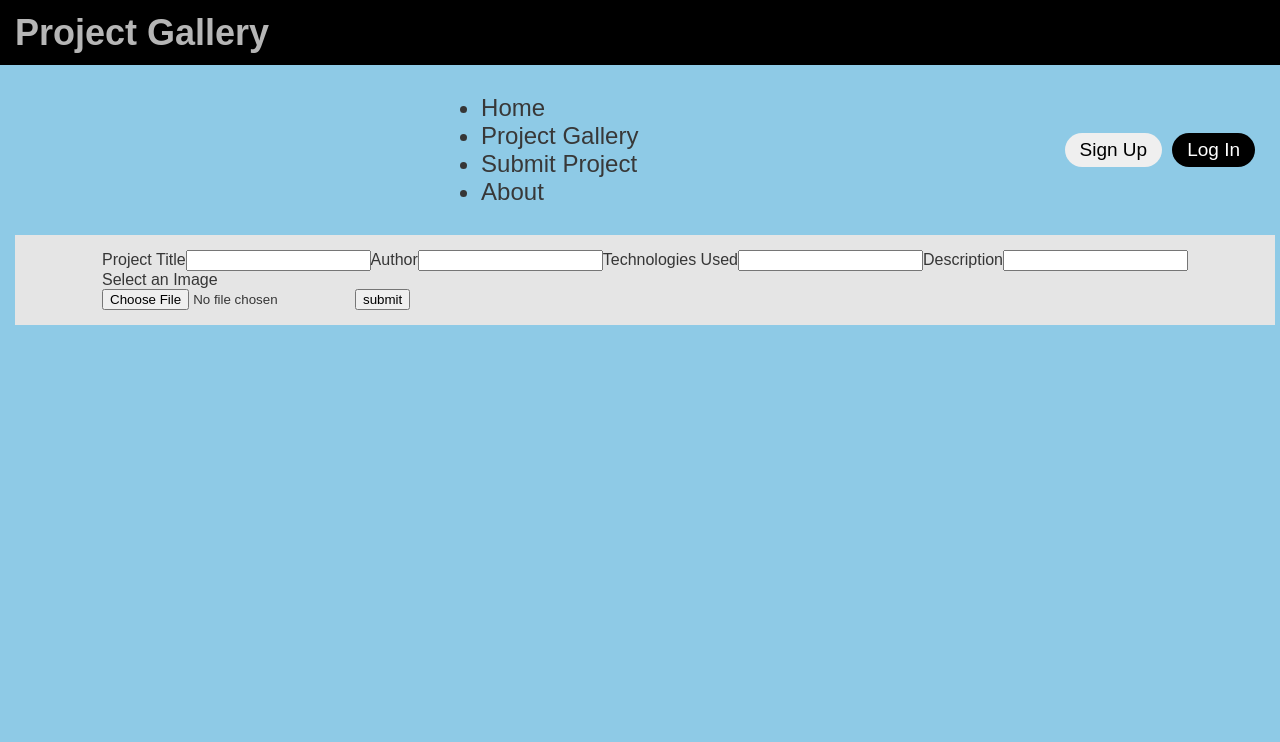
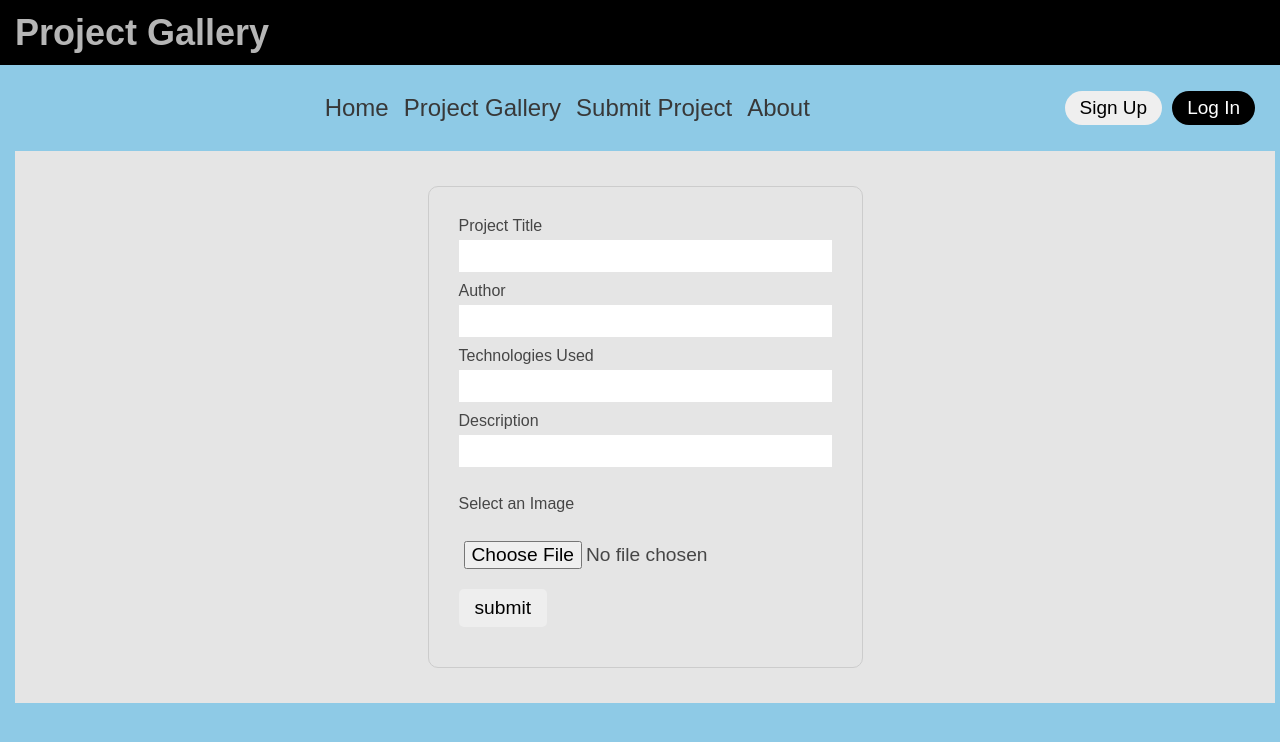
Before and after one commit to team-j-names/project-3-fe, a React (Create React App) app: page /projects/update in a window 1280 px wide. Shown: the top 742 px of the page. Built offline with nearby package versions, Linux system fonts and the light colour scheme; no server answers.

Commit message:
This had css which needs to merge with index.css.

```diff
--- a/src/App.css
+++ b/src/App.css
@@ -1,38 +1,59 @@
-.App {
-  text-align: center;
+.formWrapper{
+  min-width: 300px;
+  max-width:500px;
+  padding:30px;
+  /* background-color:#a7d4ff; */
+  margin:20px;
+  border:1px solid #ccc;
+  border-radius: 10px;
+  /* box-shadow: 10px 10px 8px #888888; */
 }
 
-.App-logo {
-  height: 40vmin;
-  pointer-events: none;
+form{
+  display:flex;
+  flex-direction: column;
+  color:rgb(70, 70, 70)
 }
 
-@media (prefers-reduced-motion: no-preference) {
-  .App-logo {
-    animation: App-logo-spin infinite 20s linear;
-  }
+input:focus, textarea:focus{
+  outline:none;
+}
+form input{
+  margin-bottom: 10px;
+  margin-top: 5px;
+  font-size: 1.2em;
+  padding:5px;
+
+  border:none;
+
 }
 
-.App-header {
-  background-color: #282c34;
-  min-height: 100vh;
-  display: flex;
-  flex-direction: column;
-  align-items: center;
-  justify-content: center;
-  font-size: calc(10px + 2vmin);
-  color: white;
+
+form input[type="submit"]{
+  width:max-content;
+  padding:8px 16px;
+  background-color: rgb(238, 238, 238);
+  /* border:1px solid rgb(241, 160, 39); */
+  border-radius:5px;
 }
 
-.App-link {
-  color: #61dafb;
+.nav-link ul>li{
+  text-decoration:none;
+  display: inline-block;
+  margin-left: 15px;
+
 }
 
-@keyframes App-logo-spin {
-  from {
-    transform: rotate(0deg);
-  }
-  to {
-    transform: rotate(360deg);
-  }
+/* input[type="file"]{
+  display:none;
+} */
+
+.file-upload {
+  width:max-content;
+  border: 1px solid rgb(240, 229, 229);
+  background-color: rgb(238, 238, 238);
+  display: inline-block;
+  padding: 6px 12px;
+  cursor: pointer;
+  font-size: 1.1em;
 }
```
